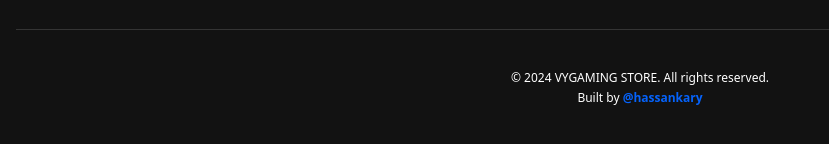
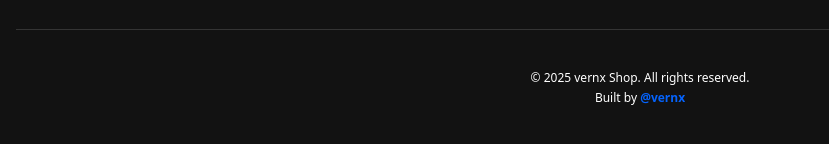
Before and after one commit to vernx-glitch/m, a Next.js app: page / in a window 1280 px wide. Shown: the part 2807-2951 px from the top of the page, without its empty margins (0-829 px from the left). Built offline with nearby package versions, Linux system fonts and the light colour scheme; no server answers; what tailwindcss-animated would draw is missing.

Commit message:
Update Footer.tsx

```diff
--- a/src/app/components/Footer.tsx
+++ b/src/app/components/Footer.tsx
@@ -60,14 +60,14 @@ export default function Footer() {
           </div>
         </div>
         <div className="w-full text-xs text-center space-y-1 pt-10 border-t border-[#343434]">
-          <h1>© 2024 VYGAMING STORE. All rights reserved.</h1>
+  <h1>© 2025 vernx Shop. All rights reserved.</h1>
   <h1>
     Built by{" "}
     <Link
-              href={"https://github.com/hassankary"}
+      href={"https://github.com/vernx"}  // Change this to your profile URL if you want
       className=" font-semibold text-[#0563FC]"
     >
-              @hassankary
+      @vernx
     </Link>
   </h1>
 </div>
```
Lines whose indentation alone changed are shown as unchanged.
